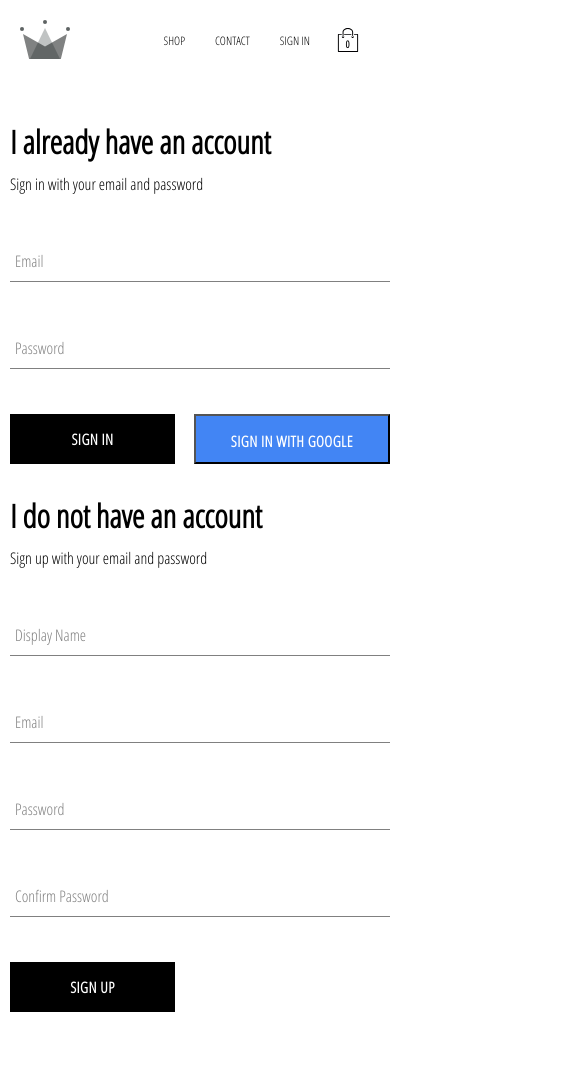
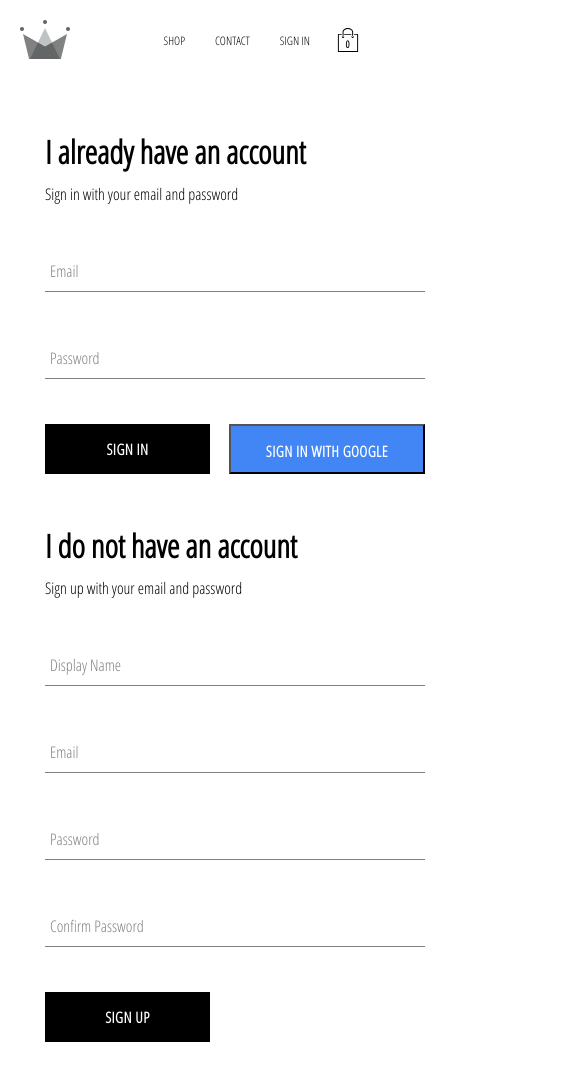
Before and after one commit to AbSamad99/crwn-clothing, a React (Create React App) app in the folder client/: page /signin in a window 390 px wide. Shown: the top 1080 px of the page, 585 px wide, since content can reach past the window. Built offline with nearby package versions, Linux system fonts and the light colour scheme; no server answers.

Commit message:
Trying to make our app mobile friendly v4

```diff
--- a/client/src/components/sign-in/sign-in.styles.scss
+++ b/client/src/components/sign-in/sign-in.styles.scss
@@ -11,6 +11,6 @@
         justify-content: space-between;
     }
     @media screen and (max-width:800px){
-        margin: 10px 0;
+        margin: 20px 0;
     }
 }
--- a/client/src/components/sign-up/sign-up.styles.scss
+++ b/client/src/components/sign-up/sign-up.styles.scss
@@ -8,6 +8,6 @@
     }
 
     @media screen and (max-width:800px){
-        margin: 10px 0;
+        margin: 20px 0;
     }
 }
--- a/client/src/pages/sign-in-and-sign-up/sign-in-and-sign-up.styles.scss
+++ b/client/src/pages/sign-in-and-sign-up/sign-in-and-sign-up.styles.scss
@@ -6,5 +6,6 @@
 
     @media screen and (max-width:800px){
         flex-direction: column;
+        width: 300px;
     }
 }
```
